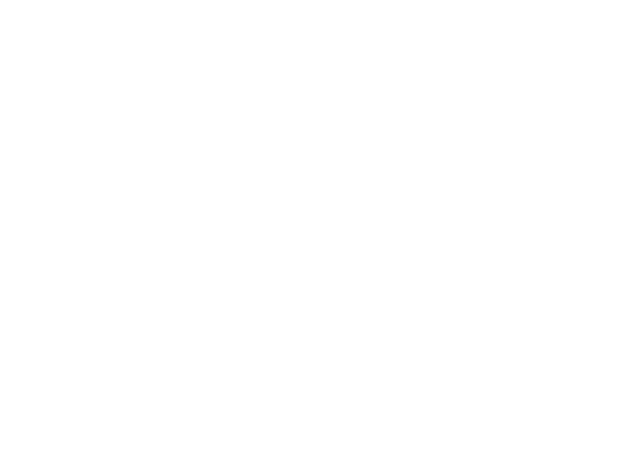
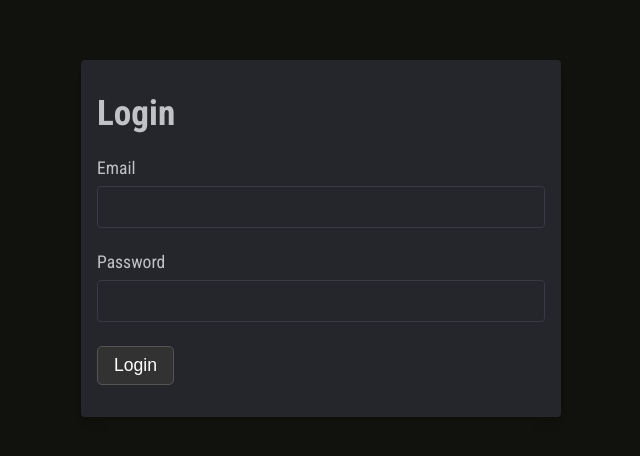
Before and after one commit to ShivaBhattarai404/test, a React (Create React App) app in the folder frontend/: page /login in a window 1280 px wide. Before the commit this address had no page. Shown: the part 162-618 px from the top of the page, without its empty margins (319-959 px from the left). Built offline with nearby package versions, Linux system fonts and the light colour scheme.

Commit message:
Add login feature to frontend and store token in ContextApi

```diff
--- a/frontend/src/App.js
+++ b/frontend/src/App.js
@@ -2,8 +2,9 @@ import { RouterProvider, createBrowserRouter } from "react-router-dom";
 import Root from "./Pages/Root";
 import Error from "./Pages/Error";
 import Home from "./Pages/Home";
-import NewLabel, {action as newLabelAction} from "./Pages/NewLabel";
-import Label, {action as labelAction} from "./Pages/Label";
+import NewLabel, { action as newLabelAction } from "./Pages/NewLabel";
+import Label, { action as labelAction } from "./Pages/Label";
+import Login, { action as loginAction } from "./Pages/Login";
 
 function App() {
   const routes = createBrowserRouter([
@@ -14,7 +15,7 @@ function App() {
       children: [
         {
           index: true,
-          element: <Home />
+          element: <Home />,
         },
         {
           path: "/new",
@@ -25,13 +26,17 @@ function App() {
           path: "/label/:labelId",
           element: <Label />,
           action: labelAction,
-        }
-      ]
-    }
-  ])
-  return (
-    <RouterProvider router={routes} />
-  );
+        },
+      ],
+    },
+    {
+      path: "/login",
+      element: <Login />,
+      errorElement: <Error />,
+      action: loginAction,
+    },
+  ]);
+  return <RouterProvider router={routes} />;
 }
 
 export default App;
--- /dev/null
+++ b/frontend/src/Components/Login/Login.jsx
@@ -0,0 +1,23 @@
+import React from 'react'
+import classes from "./Login.module.css";
+import Card from '../UI/Card/Card';
+import { Form } from 'react-router-dom';
+import Input from '../UI/Input/Input';
+import Button from '../UI/Button/Button';
+
+const Login = () => {
+  return (
+    <div className={classes.container}>
+        <Card className={classes.form}>
+            <h1 className={classes.title}>Login</h1>
+            <Form method='POST'>
+                <Input title="Email" type="email" name="email" />
+                <Input title="Password" type="password" name="password" />
+                <Button type="submit">Login</Button>
+            </Form>
+        </Card>
+    </div>
+  )
+}
+
+export default Login
--- /dev/null
+++ b/frontend/src/Components/Login/Login.module.css
@@ -0,0 +1,16 @@
+.container{
+    display: flex;
+    justify-content: center;
+    align-items: center;
+    height: 100vh;
+    width: 100%;
+    padding: 0 0.5rem;
+    background-color: rgb(17,18,13);
+}
+.form{
+    overflow: visible;
+    width: 30rem;
+    height: auto;
+    padding: 2rem 1rem;
+    margin: auto 1rem;
+}
--- /dev/null
+++ b/frontend/src/Pages/Login.jsx
@@ -0,0 +1,40 @@
+import React, { useContext } from "react";
+import LoginComponent from "../Components/Login/Login";
+import { json, useActionData, useNavigate } from "react-router-dom";
+import authContext from "../store/authContext";
+
+const Login = () => {
+  const navigate = useNavigate();
+  const ctx = useContext(authContext);
+  const data = useActionData();
+
+  if(data && data.token){
+    ctx.setToken(data.token);
+    navigate("/");
+  }
+  return <LoginComponent />;
+};
+
+export const action = async ({ params, request: req }) => {
+  const formData = await req.formData();
+  const email = formData.get("email");
+  const password = formData.get("password");
+
+  const response = await fetch("http://localhost:8080/login", {
+    method: "POST",
+    headers: {
+      "Content-Type": "application/json",
+    },
+    body: JSON.stringify({
+      email: email,
+      password: password,
+    }),
+  });
+  if(!response.ok){
+    throw json(response);
+  }
+  const data = await response.json();
+  return json({token: data.token});
+};
+
+export default Login;
--- a/frontend/src/Pages/Root.jsx
+++ b/frontend/src/Pages/Root.jsx
@@ -1,15 +1,36 @@
-import React from "react";
-import { Outlet } from "react-router-dom";
+import React, { Fragment, useContext, useEffect, useState } from "react";
+import { Outlet, useNavigate } from "react-router-dom";
 import MainNavigation from "../Components/MainNavigation/MainNavigation";
+import authContext from "../store/authContext";
 
 const Root = () => {
+  const [logStatus, setLogStatus] = useState(false);
+  const ctx = useContext(authContext);
+  const navigate = useNavigate();
+
+  useEffect(() => {
+    const currentDate = new Date();
+    const expiryDate = new Date(localStorage.getItem("expiryDate"));
+    const token = localStorage.getItem("token");
+
+    if(!token || currentDate >= expiryDate){
+      navigate("/login");
+      ctx.isLoggedIn = false;
+      setLogStatus(false);
+    }
+    ctx.isLoggedIn = true;
+    setLogStatus(true);
+  }, [ctx, navigate]);
+
   return (
-    <main>
+    <Fragment>
+      {logStatus && <main>
       <MainNavigation />
-      <div style={{margin: "70px 0 0 20rem"}}>
+      <div style={{ margin: "70px 0 0 20rem" }}>
         <Outlet />
       </div>
-    </main>
+    </main>}
+    </Fragment>
   );
 };
 
--- a/frontend/src/index.js
+++ b/frontend/src/index.js
@@ -1,12 +1,15 @@
-import React from 'react';
-import ReactDOM from 'react-dom/client';
-import './index.css';
-import App from './App';
+import React from "react";
+import ReactDOM from "react-dom/client";
+import "./index.css";
+import App from "./App";
 
+import AuthProvider from "./store/AuthContextProvider";
 
-const root = ReactDOM.createRoot(document.getElementById('root'));
+const root = ReactDOM.createRoot(document.getElementById("root"));
 root.render(
   <React.StrictMode>
-    <App />
+    <AuthProvider>
+      <App />
+    </AuthProvider>
   </React.StrictMode>
 );
--- /dev/null
+++ b/frontend/src/store/AuthContextProvider.js
@@ -0,0 +1,35 @@
+import { useContext } from "react";
+import AuthContext from "./authContext";
+
+const AuthProvider = (props) => {
+  const ctx = useContext(AuthContext);
+  const setToken = (token) =>{
+    localStorage.setItem("token", token);
+    const expiryDate = new Date();
+    expiryDate.setHours(new Date().getHours() + 1);
+    localStorage.setItem("expiryDate", expiryDate.toISOString());
+    ctx.token = token;
+  }
+
+  const removeToken = () =>{
+    ctx.token = "";
+    localStorage.removeItem("token");
+    localStorage.removeItem("expiryDate");
+    ctx.isLoggedIn = false;
+  }
+
+  return (
+    <AuthContext.Provider
+      value={{
+        isLoggedIn: false,
+        token: "token",
+        setToken: setToken,
+        removeToken: removeToken,
+      }}
+    >
+      {props.children}
+    </AuthContext.Provider>
+  );
+};
+
+export default AuthProvider;
--- /dev/null
+++ b/frontend/src/store/authContext.js
@@ -0,0 +1,8 @@
+import {createContext} from 'react';
+
+export default createContext({
+    isLoggedIn: false,
+    token: "",
+    setToken: (token)=>{},
+    removeToken: ()=>{},
+})
```
